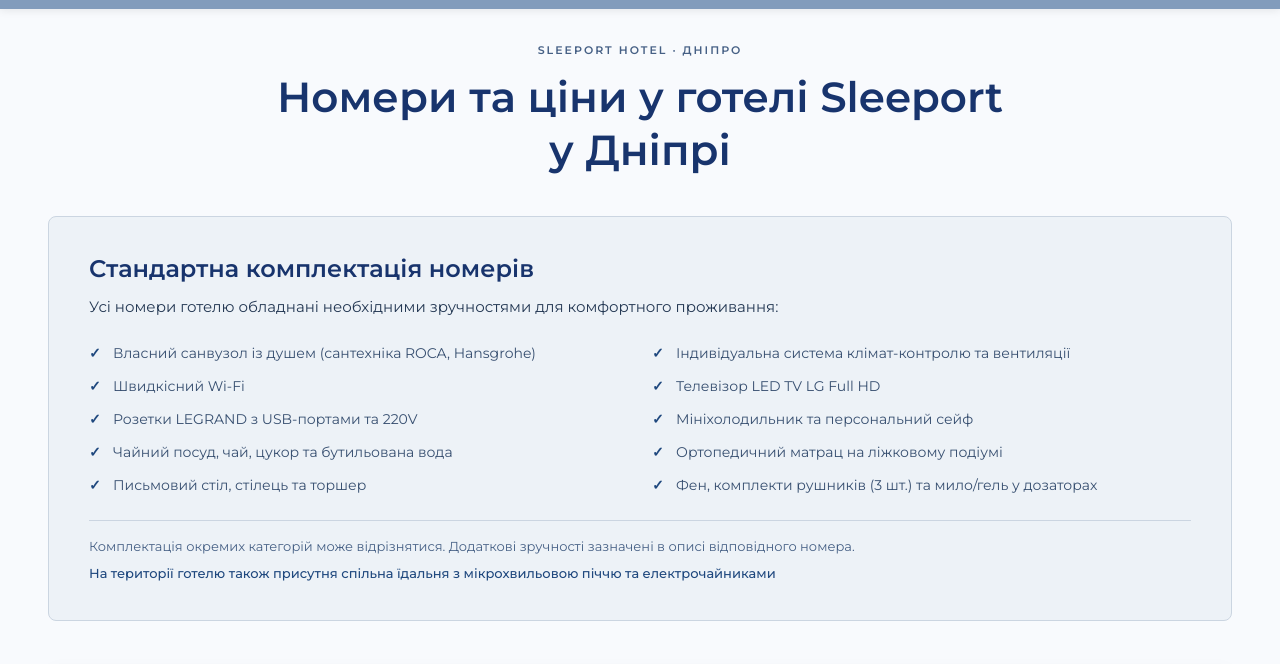
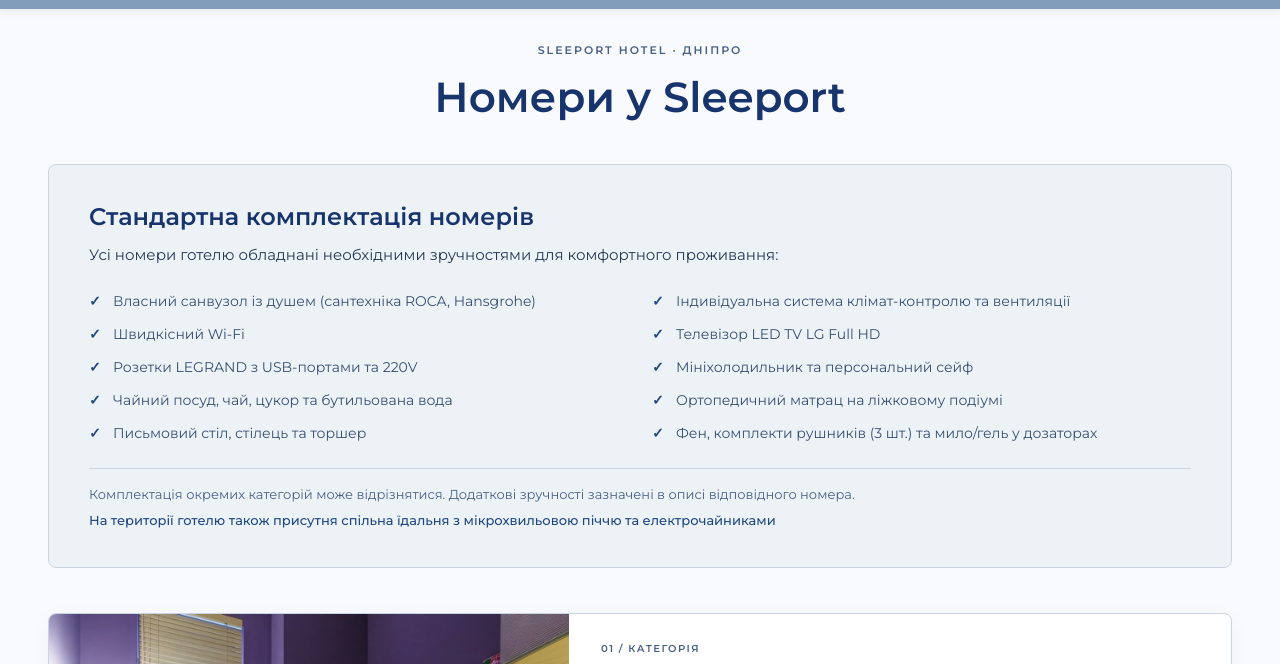
Before and after one commit to Aznricee/SleeportNewSite, a plain HTML site: page rooms.html in a window 1280 px wide. Shown: the part 87-751 px from the top of the page. Drawn offline with Linux system fonts and the light colour scheme.

Commit message:
rooms fix

```diff
--- a/rooms.html
+++ b/rooms.html
@@ -29,7 +29,7 @@
         <div class="rooms-container">
             <header class="page-header">
                 <span class="page-eyebrow">SLEEPORT HOTEL · ДНІПРО</span>
-                <h1 class="page-title" id="rooms-title">Номери</h1>
+                <h1 class="page-title" id="rooms-title">Номери у Sleeport</h1>
             </header>
 
             <section class="rooms-common" aria-labelledby="common-title">
--- a/rooms.json
+++ b/rooms.json
@@ -1,5 +1,5 @@
 {
-  "title": "Номери та ціни у готелі Sleeport у Дніпрі",
+  "title": "Номери у Sleeport",
   "currency": "грн",
   "pricePeriod": "доба",
   "commonTitle": "Стандартна комплектація номерів",
```
